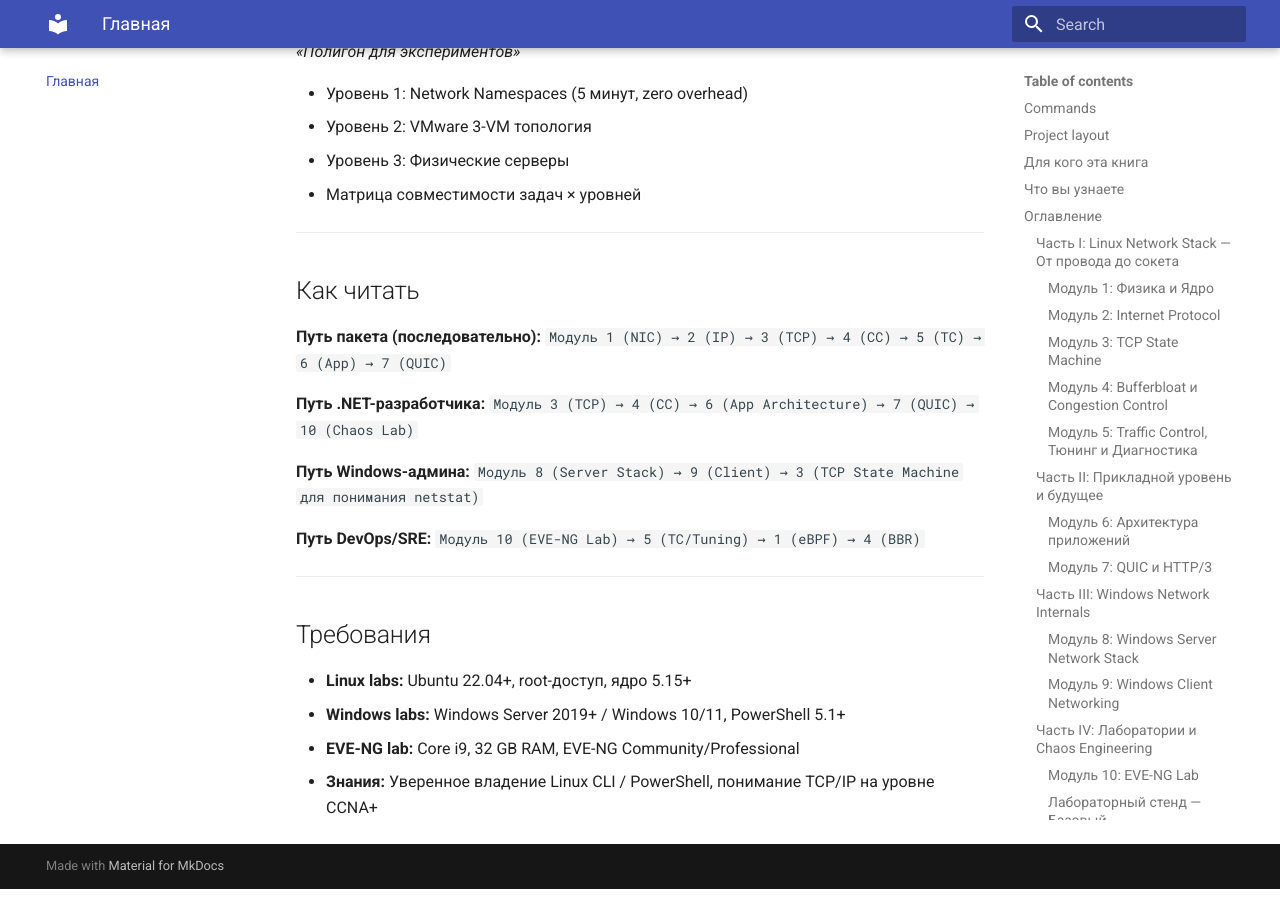
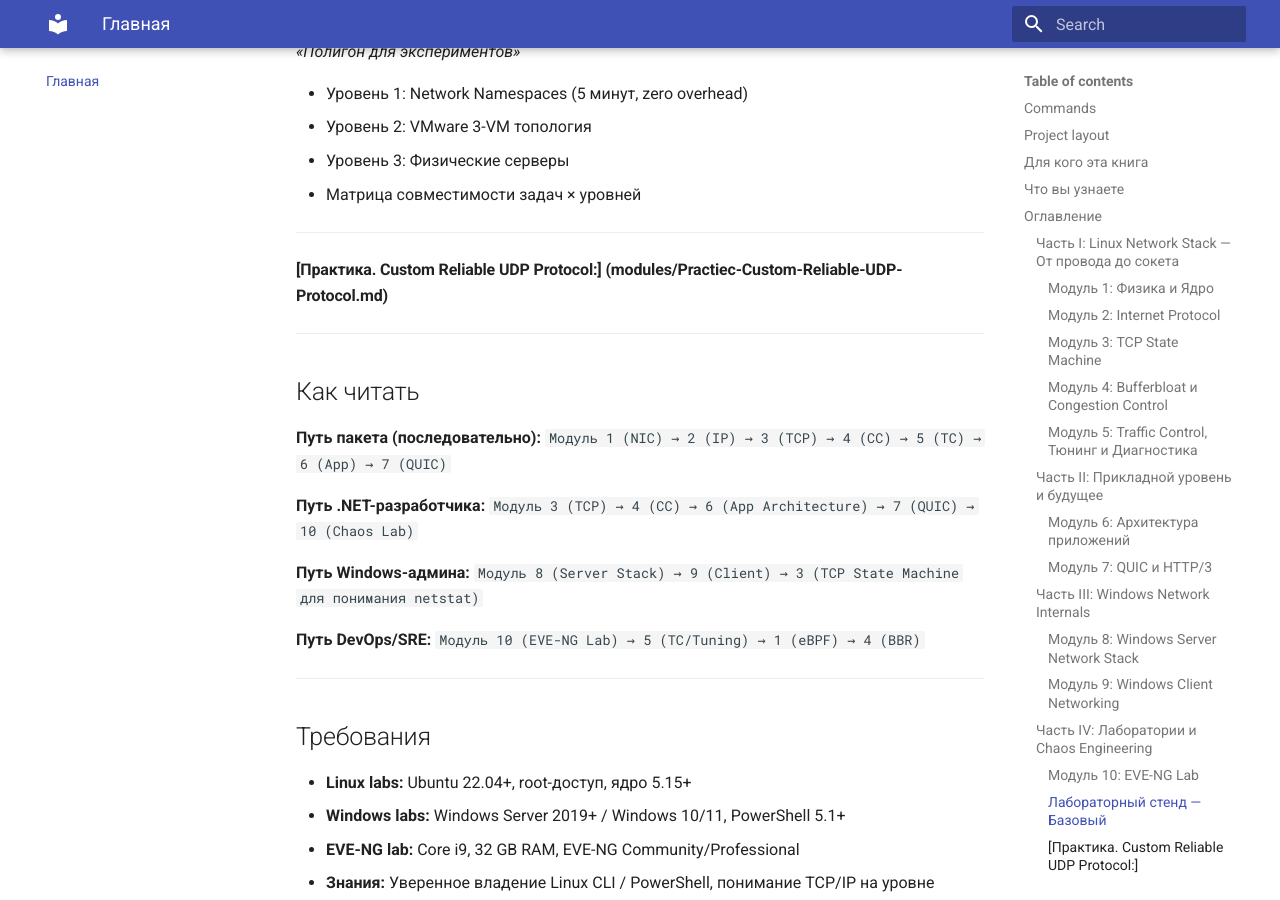
Before and after one commit to KarpenkoDima/TCP-Book, an MkDocs documentation site: the page built from docs/index.md, in a window 1280 px wide and 900 px high, scrolled down 6225 px. Built offline with MkDocs 1.6.1 and Material for MkDocs 9.7.7, drawn with Linux system fonts in a browser that asks for light colours.

```diff
--- a/docs/index.md
+++ b/docs/index.md
@@ -219,6 +219,9 @@ For full documentation visit [mkdocs.org](https://www.mkdocs.org).
 
 ---
 
+#### [Практика. Custom Reliable UDP Protocol:] (modules/Practiec-Custom-Reliable-UDP-Protocol.md)
+---
+
 ## Как читать
 
 **Путь пакета (последовательно):**
```
